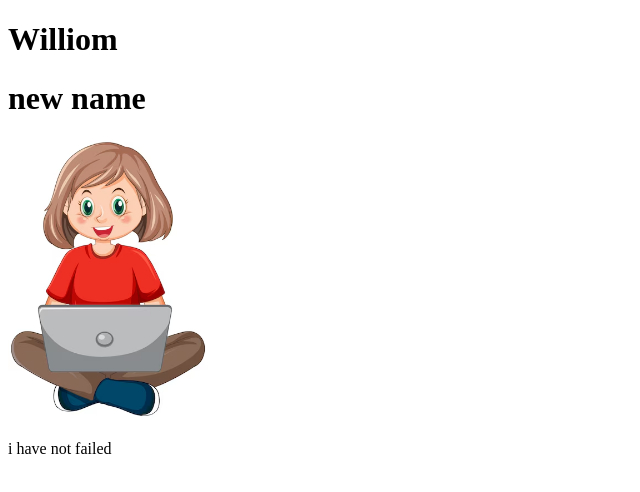
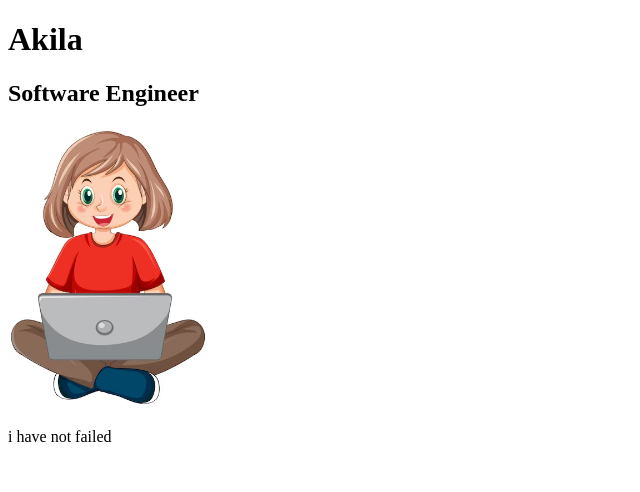
Before and after one commit to AkilaSp-coder/Akila, a plain HTML site: page index.html in a window 1280 px wide. Shown: the whole page, without its empty margins (0-640 px from the left). Drawn offline with Linux system fonts and the light colour scheme.

Commit message:
change name

```diff
--- a/index.html
+++ b/index.html
@@ -6,8 +6,8 @@
     <title>My First Website</title>
 </head>
 <body>
-   <h1>Williom</h1>
-    <h1>new name </h1>
+   <h1>Akila</h1>
+    <h2>Software Engineer</h2>
     <img width="200px"   src="profile.avif" alt="">
     <p>i have not failed</p>
 
```
